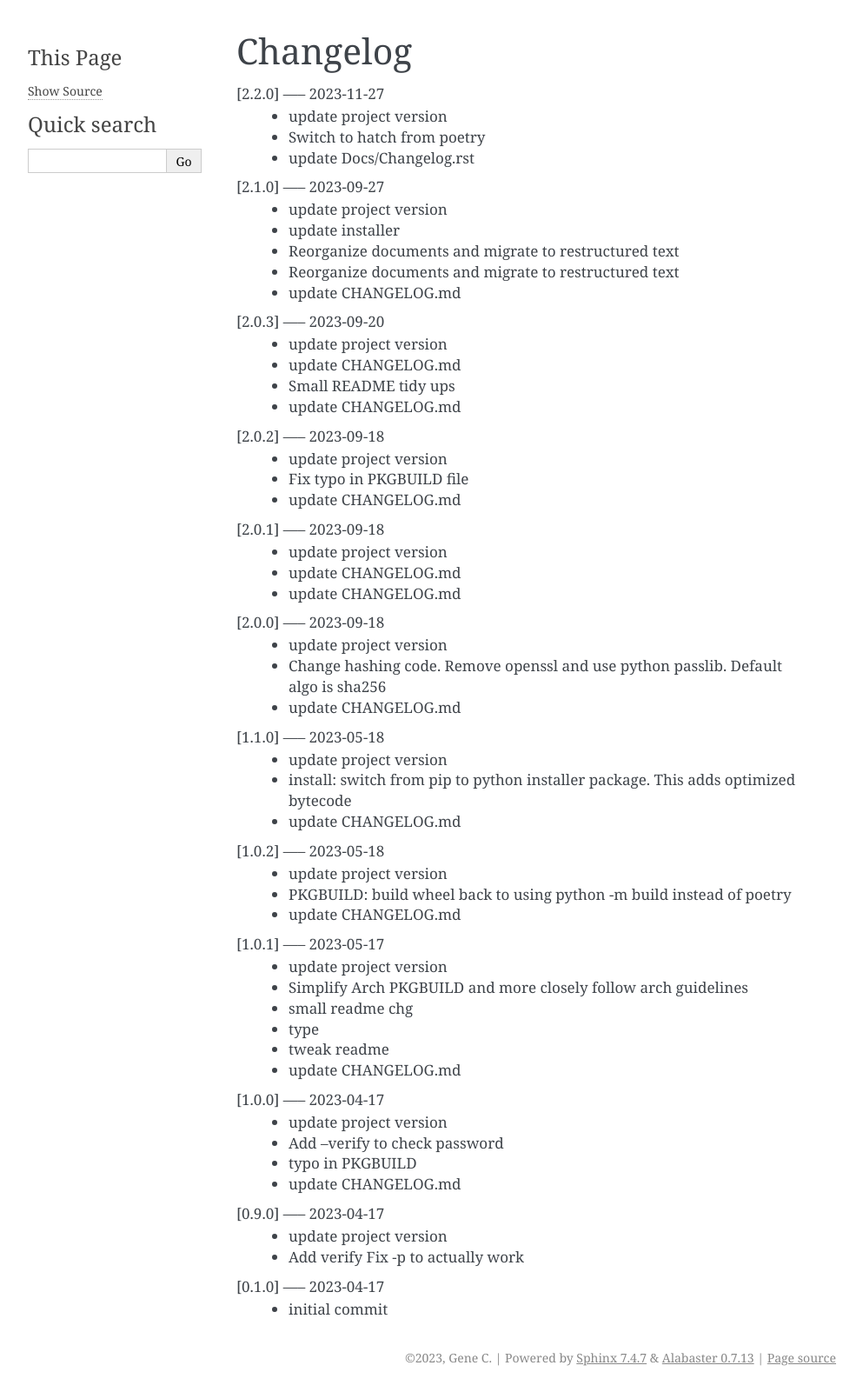
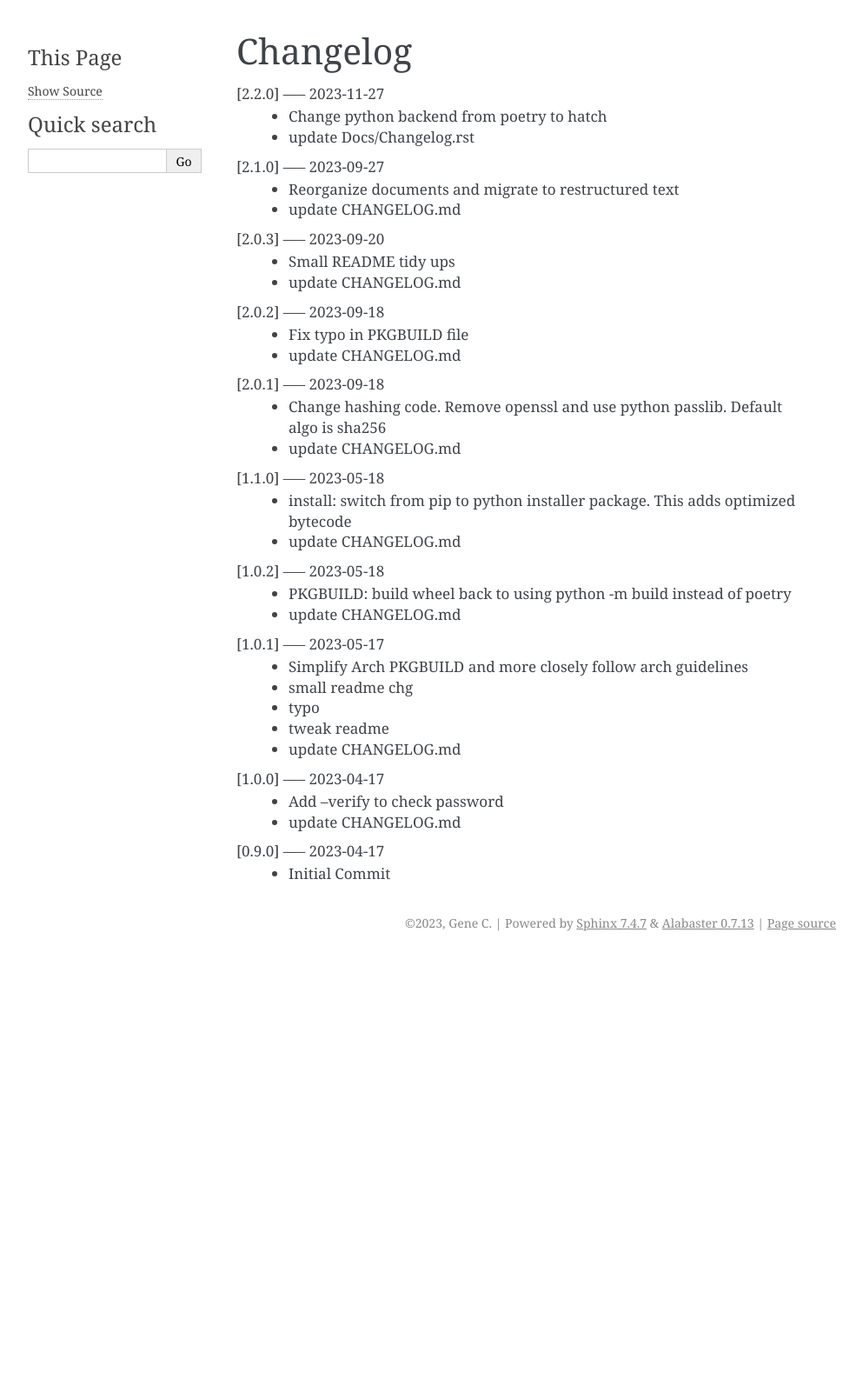
Before and after one commit to gene-git/nginx_passwd, a Sphinx documentation site: the page built from Docs/Changelog.rst, in a window 1280 px wide. Shown: the whole page at 87% size, without its empty margins (148-1141 px from the left). Built offline with Sphinx 7.4.7, drawn with Linux system fonts in a browser that asks for light colours; pages that are not in the unit, such as notebooks, are missing from menus; after the commit the page ends 1101 px from its top, so only the background shows below that.

Commit message:
update Docs/Changelog.rst

```diff
--- a/Docs/Changelog.rst
+++ b/Docs/Changelog.rst
@@ -2,67 +2,44 @@ Changelog
 =========
 
 [2.2.0] ----- 2023-11-27
- * update project version
- * Switch to hatch from poetry
+ * Change python backend from poetry to hatch
  * update Docs/Changelog.rst
 
 [2.1.0] ----- 2023-09-27
- * update project version
- * update installer
- * Reorganize documents and migrate to restructured text
  * Reorganize documents and migrate to restructured text
  * update CHANGELOG.md
 
 [2.0.3] ----- 2023-09-20
- * update project version
- * update CHANGELOG.md
  * Small README tidy ups
  * update CHANGELOG.md
 
 [2.0.2] ----- 2023-09-18
- * update project version
  * Fix typo in PKGBUILD file
  * update CHANGELOG.md
 
 [2.0.1] ----- 2023-09-18
- * update project version
- * update CHANGELOG.md
- * update CHANGELOG.md
-
-[2.0.0] ----- 2023-09-18
- * update project version
  * Change hashing code. Remove openssl and use python passlib.
    Default algo is sha256
  * update CHANGELOG.md
 
 [1.1.0] ----- 2023-05-18
- * update project version
  * install: switch from pip to python installer package. This adds optimized bytecode
  * update CHANGELOG.md
 
 [1.0.2] ----- 2023-05-18
- * update project version
  * PKGBUILD: build wheel back to using python -m build instead of poetry
  * update CHANGELOG.md
 
 [1.0.1] ----- 2023-05-17
- * update project version
  * Simplify Arch PKGBUILD and more closely follow arch guidelines
  * small readme chg
- * type
+ * typo
  * tweak readme
  * update CHANGELOG.md
 
 [1.0.0] ----- 2023-04-17
- * update project version
  * Add --verify to check password
- * typo in PKGBUILD
  * update CHANGELOG.md
 
 [0.9.0] ----- 2023-04-17
- * update project version
- * Add verify
-   Fix -p to actually work
-
-[0.1.0] ----- 2023-04-17
- * initial commit
+ * Initial Commit
```
